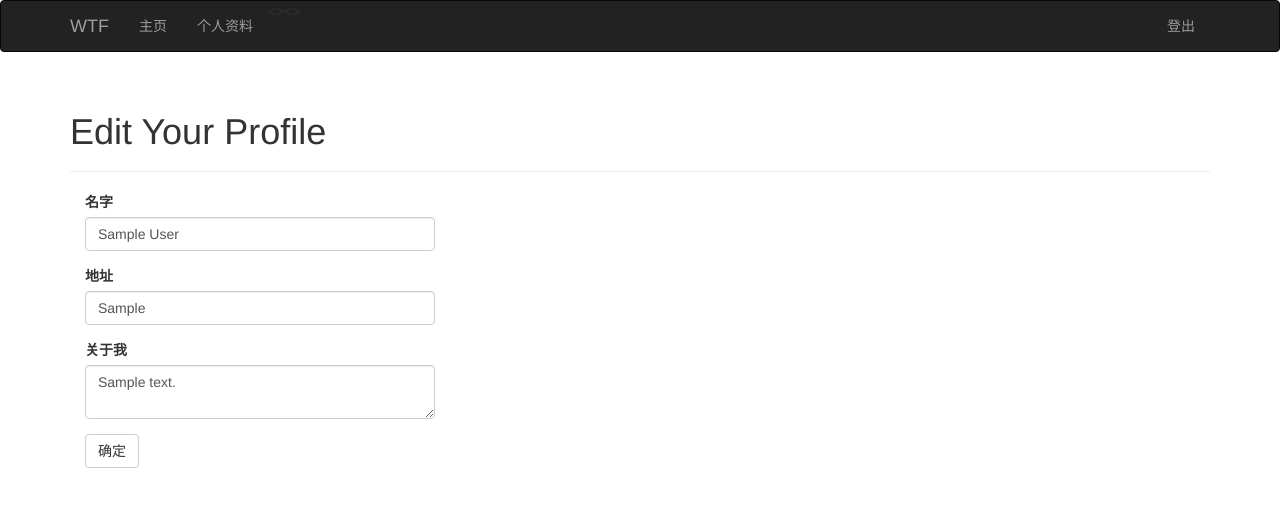
After one commit to birdywings/flask, a Flask app: page /edit-profile in a window 1280 px wide. The commit adds this page. Shown: the top 507 px of the page. Run offline with Flask 2, Linux system fonts and the light colour scheme; a user stored in the database is signed in; tables that the repository leaves empty hold one stand-in row (values such as "Sample post"); some libraries are stand-ins or nearby versions.

Commit message:
第十章

```diff
--- a/app/auth/views.py
+++ b/app/auth/views.py
@@ -6,6 +6,15 @@ from .forms import LoginForm,RegistrationForm,ChangePasswordForm,PasswordResetFo
 from app.models import User
 from app import db
 from app.email import send_mail
+
+@auth.before_app_request
+def before_request():
+    if  current_user.is_authenticated :
+        current_user.ping()
+        if  not current_user.confirmed \
+        and request.endpoint[:5] != 'auth.' \
+        and request.endpoint != 'static'  :
+            return redirect(url_for('auth.unconfirmed'))
 
 @auth.route('/login',methods=['GET','POST'])
 def login():
@@ -49,13 +58,6 @@ def confirm(token):
         flash('无法完成确认')
     return redirect(url_for('main.index'))
 
-@auth.before_app_request
-def before_request():
-    if       current_user.is_authenticated \
-            and  not current_user.confirmed \
-            and request.endpoint[:5] != 'auth.' \
-            and request.endpoint != 'static'  :
-        return redirect(url_for('auth.unconfirmed'))
 
 @auth.route('/unconfirmed')
 def unconfirmed():
--- a/app/main/__init__.py
+++ b/app/main/__init__.py
@@ -1,5 +1,11 @@
 from flask import Blueprint
+
 
 main = Blueprint('main',__name__) #登记main蓝本
 
 from . import errors,views
+from ..models import Permission
+
+@main.app_context_processor
+def inject_permissions():
+    return dict(Permission=Permission)
--- a/app/main/errors.py
+++ b/app/main/errors.py
@@ -8,3 +8,7 @@ def page_not_found(e):
 @main.app_errorhandler(500)
 def internal_server_error(e):
     return render_template('500.html'),500
+
+@main.app_errorhandler(403)
+def forbidden(e):
+    return render_template('403.html'),403
--- a/app/main/forms.py
+++ b/app/main/forms.py
@@ -1,7 +1,39 @@
 from flask_wtf import FlaskForm         #引入基类
-from wtforms import StringField,SubmitField,BooleanField,PasswordField #关于表单HTML标准字段
-from wtforms.validators import DataRequired,Email,Length #引入验证函数
+from wtforms import StringField,SubmitField,BooleanField,PasswordField,TextAreaField,SelectField,ValidationError #关于表单HTML标准字段
+from wtforms.validators import DataRequired,Email,Length,Regexp #引入验证函数
+from ..models import User,Role
 
 class NameForm(FlaskForm): #这是一个名字表单
     name  = StringField('what is your name?',validators=[DataRequired()])
     submit= SubmitField('确定')
+
+class EditProfileForm(FlaskForm) :
+    name = StringField('名字', validators=[DataRequired(),Length(0,64)])
+    location = StringField('地址', validators=[Length(0, 64)])
+    about_me = TextAreaField('关于我')
+    submit = SubmitField('确定')
+
+class EditProfileAdminForm(FlaskForm) :
+    email = StringField('电子邮箱', validators=[DataRequired(), Length(1, 64),Email()])
+    username = StringField('用户名字', validators=[
+        DataRequired(), Length(1, 64), Regexp('^[A-Za-z][A-Za-z0-9_.]*$', 0,
+                                          'Usernames must have only letters, numbers, dots or underscores')])
+    confirmed = BooleanField('认证信息')
+    role = SelectField('权限', coerce=int)
+    name = StringField('名字', validators=[DataRequired(), Length(0, 64)])
+    location = StringField('地址', validators=[Length(0, 64)])
+    about_me = TextAreaField('关于我')
+    submit = SubmitField('确定')
+
+    def __init__(self,user,*args,**kwargs):
+        super(EditProfileAdminForm,self).__init__(*args,**kwargs)
+        self.role.choices = [(role.id,role.name)for role in Role.query.order_by(Role.name).all()]
+        self.user = user
+
+    def validate_email(self,field):
+        if field.data != self.user.email and User.query.filter_by(email = field.data).first() :
+            raise ValidationError('这个邮箱已经注册')
+
+    def validate_username(self, field):
+        if field.data != self.user.username and User.query.filter_by(username = field.data).first() :
+            raise ValidationError('这个用户名已经注册')
--- a/app/main/views.py
+++ b/app/main/views.py
@@ -1,11 +1,61 @@
 from . import main
-from .forms import NameForm
+from .forms import NameForm,EditProfileForm,EditProfileAdminForm
 from .. import db
 from ..models import User,Role
-from flask import render_template,current_app,redirect,url_for,session
+from flask import render_template,current_app,redirect,url_for,session,abort,flash
 from ..email import send_mail
 from datetime import datetime
+from flask_login import  login_required,current_user
+from ..decorators import admin_required
 
 @main.route('/')
 def index():
     return render_template('index.html',current_time=datetime.utcnow())
+
+@main.route('/user/<username>')
+def user(username):
+    user = User.query.filter_by(username=username).first()
+    if user is None:
+        abort(404)
+    return render_template('user.html',user=user)
+
+@main.route('/edit-profile', methods=['GET', 'POST'])
+@login_required
+def edit_profile():
+    form = EditProfileForm()
+    if form.validate_on_submit() :
+        current_user.name = form.name.data
+        current_user.location = form.location.data
+        current_user.about_me = form.about_me.data
+        db.session.add(current_user)
+        flash('已更新你的信息')
+        return  redirect(url_for('main.user',username=current_user.name))
+    form.name.data = current_user.name
+    form.location.data = current_user.location
+    form.about_me.data = current_user.about_me
+    return render_template('edit_profile.html', form=form)
+
+@main.route('/edit-profile/<int:id>', methods=['GET', 'POST'])
+@login_required
+@admin_required
+def edit_profile_admin(id):
+    user = User.query.get_or_404(id)
+    form = EditProfileAdminForm(user=user)
+    if form.validate_on_submit() :
+        user.email = form.email.data
+        user.username = form.username.data
+        user.role = Role.query.get(form.role.data)
+        user.name = form.name.data
+        user.location = form.location.data
+        user.about_me = form.about_me.data
+        db.session.add(user)
+        flash('已更新用户信息')
+        return redirect(url_for('main.user', username=user.username))
+    form.email.data = user.email
+    form.username.data = user.username
+    form.role.data = user.role_id
+    form.confirmed.data = user.confirmed
+    form.name.data = user.name
+    form.location.data = user.location
+    form.about_me.data = user.about_me
+    return render_template('edit_profile.html', form=form,user=user)
--- a/app/models.py
+++ b/app/models.py
@@ -1,15 +1,49 @@
 from . import db
 from werkzeug.security import generate_password_hash,check_password_hash
-from flask_login import UserMixin
+from flask_login import UserMixin,AnonymousUserMixin
 from . import login_manager
-from flask import current_app
+from flask import current_app,request
 from itsdangerous import TimedJSONWebSignatureSerializer as Serializer
+from datetime import datetime
+import hashlib
+
+class Permission :
+    FOLLOW = 0X01
+    COMMENT = 0x02
+    WRITE_ARTICLES = 0x04
+    MODERATE_COMMENTS = 0x08
+    ADMINISTER = 0x80
+
 
 class Role(db.Model):
     __tablename__ = 'roles'
     id = db.Column(db.Integer, primary_key=True)
     name = db.Column(db.String(64), unique=True)
+    default = db.Column(db.Boolean,default=True,index=True)
+    permissions = db.Column(db.Integer)
     users = db.relationship('User', backref='role', lazy='dynamic')
+
+    @staticmethod
+    def insert_roles():
+        roles = {
+            'User' : (Permission.FOLLOW |
+                      Permission.COMMENT|
+                      Permission.WRITE_ARTICLES,True),
+
+            'Moderator' : (Permission.FOLLOW |
+                      Permission.COMMENT|
+                      Permission.WRITE_ARTICLES |
+                      Permission.MODERATE_COMMENTS,False),
+
+            'Administrator' : (0xff,False)
+        }
+        for r in roles :
+            role = Role.query.filter_by(name=r).first()
+            if role is None :
+                role = Role(name=r,default=roles[r][1],permissions=roles[r][0])
+                db.session.add(role)
+        db.session.commit()
+
 
     def __repr__(self):
         return '<Role %r>' % self.name
@@ -23,6 +57,24 @@ class User(UserMixin,db.Model):
     role_id = db.Column(db.Integer, db.ForeignKey('roles.id'))
     password_hash = db.Column(db.String(128))
     confirmed = db.Column(db.Boolean,default=False)
+    name = db.Column(db.String(64))
+    location = db.Column(db.String(64))
+    about_me = db.Column(db.Text())
+    avatar_hash = db.Column(db.String(32))
+    member_since = db.Column(db.DateTime(), default=datetime.utcnow)
+    last_seen = db.Column(db.DateTime(), default=datetime.utcnow)
+
+
+    def __init__(self,**kwargs):
+        super(User, self).__init__(**kwargs)
+        if self.role is None :
+            if self.email == current_app.config['FLASKY_ADMIN'] :
+                self.role = Role.query.filter_by(permissions=0xff).first()
+            if self.role is None :
+                self.role = Role.query.filter_by(default=True).first()
+        if self.email is not None and self.avatar_hash is None :
+            self.avatar_hash = hashlib.md5(self.email.encode('utf-8')).hexdigest()
+
 
     @property
     def password(self):
@@ -88,8 +140,37 @@ class User(UserMixin,db.Model):
         if new_email is None :
             return False
         self.email = new_email
+        self.avatar_hash = hashlib.md5(self.email.encode('utf-8')).hexdigest()
         db.session.add(self)
         return True
 
+    def can(self,permissions):
+        return self.role is not None and (self.role.permissions & permissions) == permissions
+
+    def is_administrator(self):
+        return self.can(Permission.ADMINISTER)
+
+    def ping(self):
+        self.last_seen = datetime.utcnow()
+        db.session.add(self)
+
+    def gravatar(self,size=100,default='identicon', rating='g'):
+        if request.is_secure:
+            url = 'https://secure.gravatar.com/avatar'
+        else:
+            url = 'http://www.gravatar.com/avatar'
+        hash = self.avatar_hash or hashlib.md5(self.email.encode('utf-8')).hexdigest()
+        return '{url}/{hash}?s={size}&d={default}&r={rating}'.format(url=url,hash=hash,size=size,default=default,rating=rating)
+
+
     def __repr__(self):
         return '<User %r>' % self.username
+
+class AnonymousUser(AnonymousUserMixin) :
+    def can(self):
+        return False
+
+    def is_administrator(self):
+        return False
+
+login_manager.anonymous_user = AnonymousUser
--- a/app/templates/base.html
+++ b/app/templates/base.html
@@ -18,13 +18,23 @@
                 <span class="icon-bar"></span>
                 <span class="icon-bar"></span>
             </button>
-            <a class="navbar-brand" href="{{ url_for('main.index') }}">Flasky</a>
+            <a class="navbar-brand" href="{{ url_for('main.index') }}">WTF</a>
         </div>
 
         <div class="navbar-collapse collapse">
+
             <ul class="nav navbar-nav">
-                <li><a href="{{ url_for('main.index') }}">Home</a></li>
+                <li><a href="{{ url_for('main.index') }}">主页</a></li>
+
+                {% if current_user.is_authenticated %}
+                <li><a href="{{ url_for('main.user',username=current_user.username) }}">个人资料</a></li>
+                {% endif %}
+
             </ul>
+
+            {% if current_user.is_authenticated %}
+                <><>
+            {% endif %}
 
 			<ul class="nav navbar-nav navbar-right">
 				{% if current_user.is_authenticated %}
--- /dev/null
+++ b/app/templates/edit_profile.html
@@ -0,0 +1,13 @@
+{% extends "base.html" %}
+{% import "bootstrap/wtf.html" as wtf %}
+
+{% block title %}Flasky - Edit Profile{% endblock %}
+
+{% block page_content %}
+<div class="page-header">
+    <h1>Edit Your Profile</h1>
+</div>
+<div class="col-md-4">
+    {{ wtf.quick_form(form) }}
+</div>
+{% endblock %}
```
Also changed, not shown: app/decorators.py (added, +17 -0 lines), app/templates/403.html (added, +9 -0 lines), app/templates/user.html (+30 -2 lines), migrations/versions/33f55a7d0b0b_.py (renamed from migrations/versions/d8ca76b3199b_.py, +12 -3 lines), migrations/versions/e17abd3342cf_.py (added, +28 -0 lines), app/__init__.py (line endings or trailing spaces), data-dev.sqlite.
